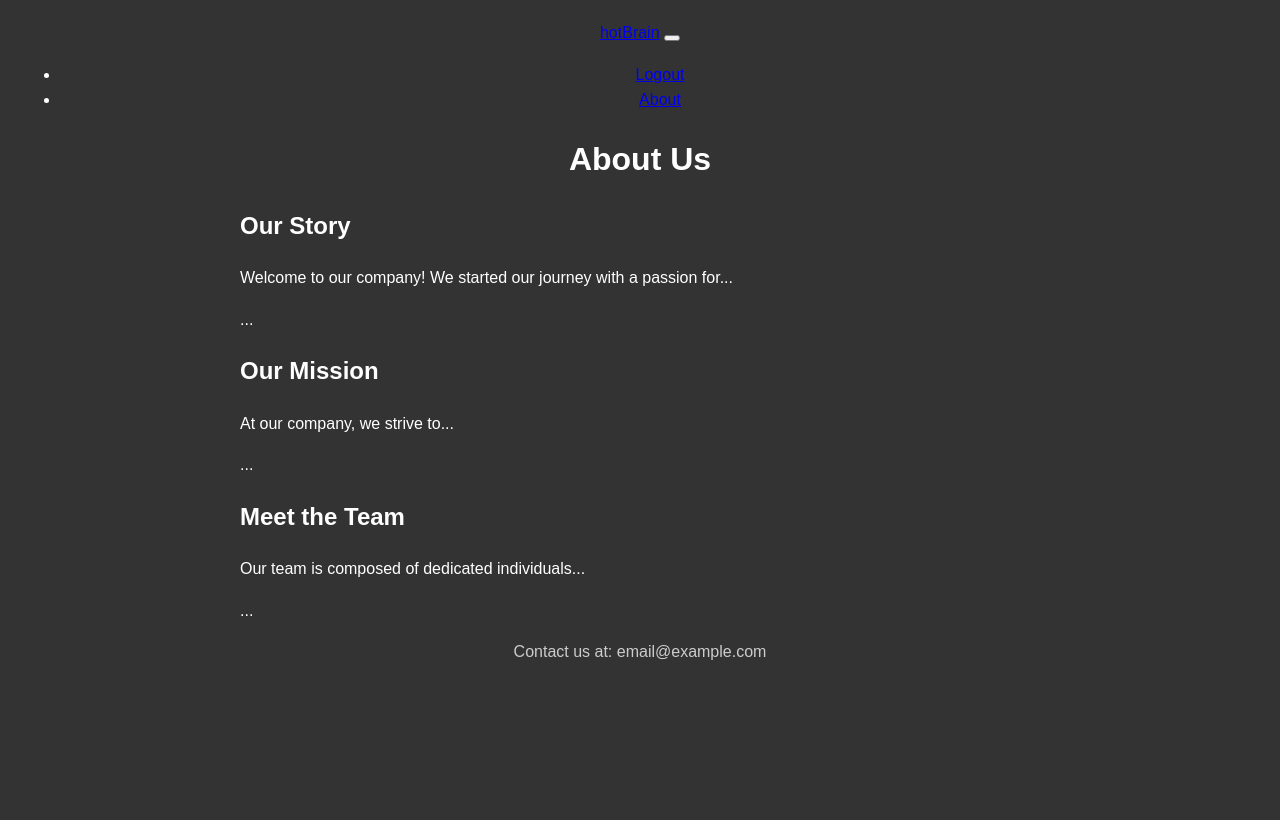
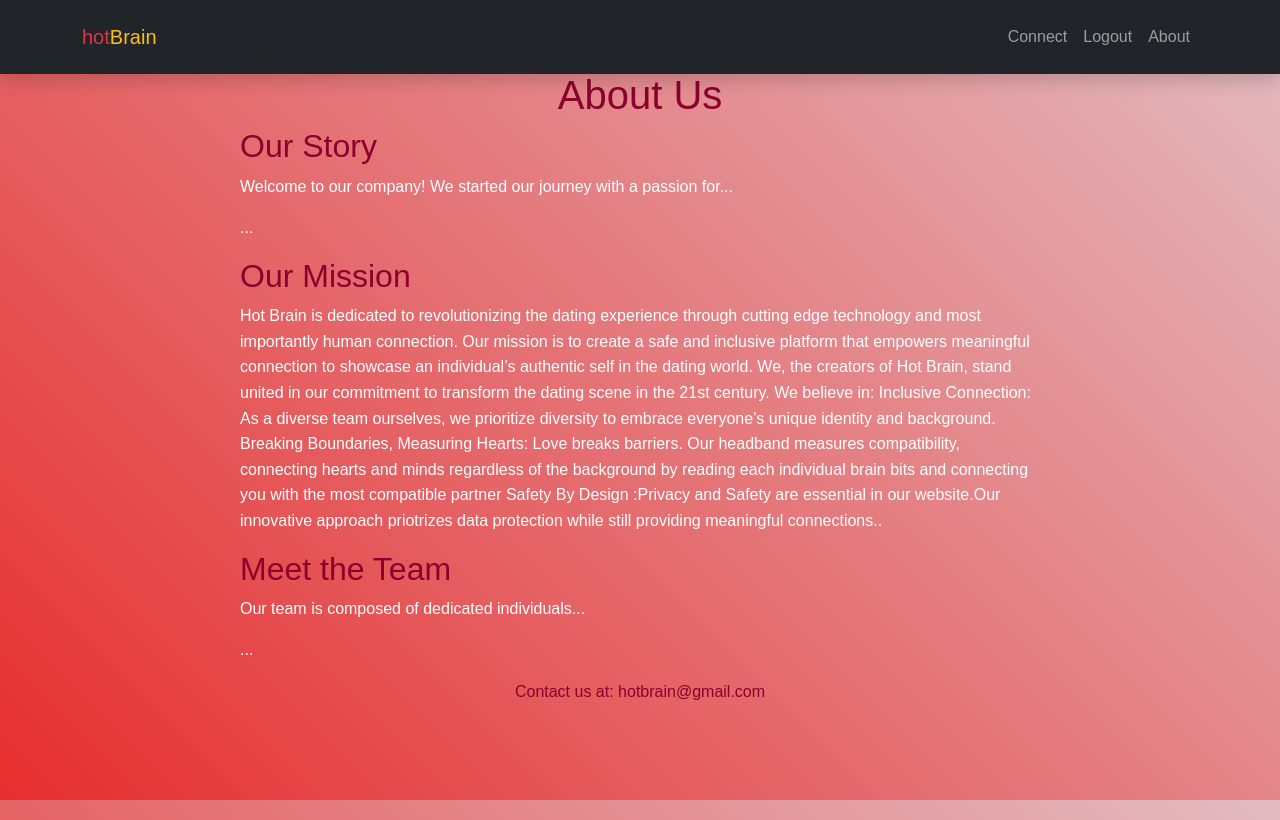
Before and after one commit to efelicidario/hot_Brain, a Flask app: page /about in a window 1280 px wide. Before the commit the page ends 660 px from the top, so only its background shows below. Run offline with Flask 3, Linux system fonts and the light colour scheme; some libraries are stand-ins or nearby versions.

Commit message:
about page final

```diff
--- a/static/style.css
+++ b/static/style.css
@@ -152,5 +152,5 @@
   position: absolute;
   /* Positioning */
   right: 20px; /* Adjust these values as needed */
-  top: 20px; /* Adjust these values as needed */
+  top: 90px; /* Adjust these values as needed */
 }
--- a/templates/about.html
+++ b/templates/about.html
@@ -1,11 +1,27 @@
 <!DOCTYPE html>
+
+
 <html lang="en">
+    <head>
+        <meta charset="utf-8">
+        <meta name="viewport" content="width=device-width, initial-scale=1">
+        <title>Dashboard | hotBrain</title>
+        <link rel="stylesheet" href="/static/style.css" />
+        <link rel="stylesheet" href="/static/globals.css" />
+        <link rel="stylesheet" href="/static/styleguide.css" />
+        <link rel="preconnect" href="https://fonts.googleapis.com">
+        <link rel="preconnect" href="https://fonts.gstatic.com" crossorigin>
+        <link href="https://fonts.googleapis.com/css2?family=Rubik:wght@400;500;700&display=swap" rel="stylesheet">
+        <link rel="stylesheet" type="text/css" href="style.css">
 
-<body>
-    <!-- Navbar -->
-    <nav class="navbar navbar-expand-lg bg-dark navbar-dark py-3 fixed-top">
+        <link href="https://cdn.jsdelivr.net/npm/bootstrap@5.3.2/dist/css/bootstrap.min.css" rel="stylesheet" integrity="sha384-T3c6CoIi6uLrA9TneNEoa7RxnatzjcDSCmG1MXxSR1GAsXEV/Dwwykc2MPK8M2HN" crossorigin="anonymous">
+    </head>
+
+
+      <!-- Navbar -->
+      <nav class="navbar navbar-expand-lg bg-dark navbar-dark py-3 shadow fixed-top">
         <div class="container">
-            <a href="#" class="navbar-brand text-danger">hot<span class="text-warning">Brain</span></a>
+            <a href="{{ url_for('index') }}" class="navbar-brand text-danger">hot<span class="text-warning">Brain</span></a>
 
             <button class="navbar-toggler" type="button" data-bs-toggle="collapse" data-bs-target="#navmenu">
                 <span class="navbar-toggler-icon"></span>
@@ -13,6 +29,14 @@
 
             <div class="collapse navbar-collapse" id="navmenu">
                 <ul class="navbar-nav ms-auto">
+                    <!--
+                    <li class="nav-item">
+                        <a href="#learn" class="nav-link">Videos</a>
+                    </li>
+                    -->
+                    <li class="nav-item">
+                        <a href="{{ url_for('connect') }}" class="nav-link">Connect</a>
+                    </li>
                     <li class="nav-item">
                         <a href="{{ url_for('logout') }}" class="nav-link">Logout</a>
                     </li>
@@ -20,11 +44,11 @@
                         <a href="{{ url_for('about') }}" class="nav-link">About</a>
                     </li>
 
+
                 </ul>
             </div>
         </div>
     </nav>
-
 
 
 
@@ -50,12 +74,12 @@
       font-family: Arial, sans-serif;
       line-height: 1.6;
       margin: 20px;
-      background-color: #333; /* Dark background color */
+      background: linear-gradient(45deg, #e72e2e, #e2bcc2);; /* Dark background color */
       color: #fff; /* White text color */
       text-align: center; /* Center-align text in the body */
     }
     h1, h2 {
-      color: #fff; /* White headings */
+      color: #8b002e; /* White headings */
     }
     section {
       margin-bottom: 30px;
@@ -64,11 +88,27 @@
       max-width: 800px; /* Set maximum width for better readability */
     }
     footer {
-      color: #ccc; /* Lighter text for footer */
+      color: #8b002e; /* Lighter text for footer */
     }
   </style>
 </head>
+
+
 <body>
+  <header>
+    <h9>"\n"</nav></h9>
+  </header>
+
+  <header>
+    <h10>"\n"</nav></h10>
+  </header>
+
+
+
+
+
+
+
 
   <header>
     <h1>About Us</h1>
@@ -81,11 +121,34 @@
       <p>...</p>
     </section>
 
+
+
+
+
+
+
+
+
     <section>
       <h2>Our Mission</h2>
-      <p>At our company, we strive to...</p>
-      <p>...</p>
+      <p>Hot Brain is dedicated to revolutionizing the dating experience through cutting edge technology and most importantly human connection. Our mission is to create a safe and inclusive platform that empowers meaningful connection to showcase an individual’s authentic self in the dating world.
+        We, the creators of Hot Brain, stand united in our commitment to transform the dating scene in the 21st century. We believe in:
+
+
+        Inclusive Connection: As a diverse team ourselves, we prioritize diversity to embrace everyone’s unique identity and background.
+
+
+        Breaking Boundaries, Measuring Hearts: Love breaks barriers. Our headband measures compatibility, connecting hearts and minds regardless of the background by reading each individual brain bits and connecting you with the most compatible partner
+
+
+        Safety By Design :Privacy and Safety are essential in our website.Our innovative approach priotrizes data protection while still providing meaningful connections..</p>
     </section>
+
+
+
+
+
+
 
     <section>
       <h2>Meet the Team</h2>
@@ -95,7 +158,7 @@
   </main>
 
   <footer>
-    <p>Contact us at: email@example.com</p>
+    <p>Contact us at: hotbrain@gmail.com</p>
   </footer>
 
 </body>
```
